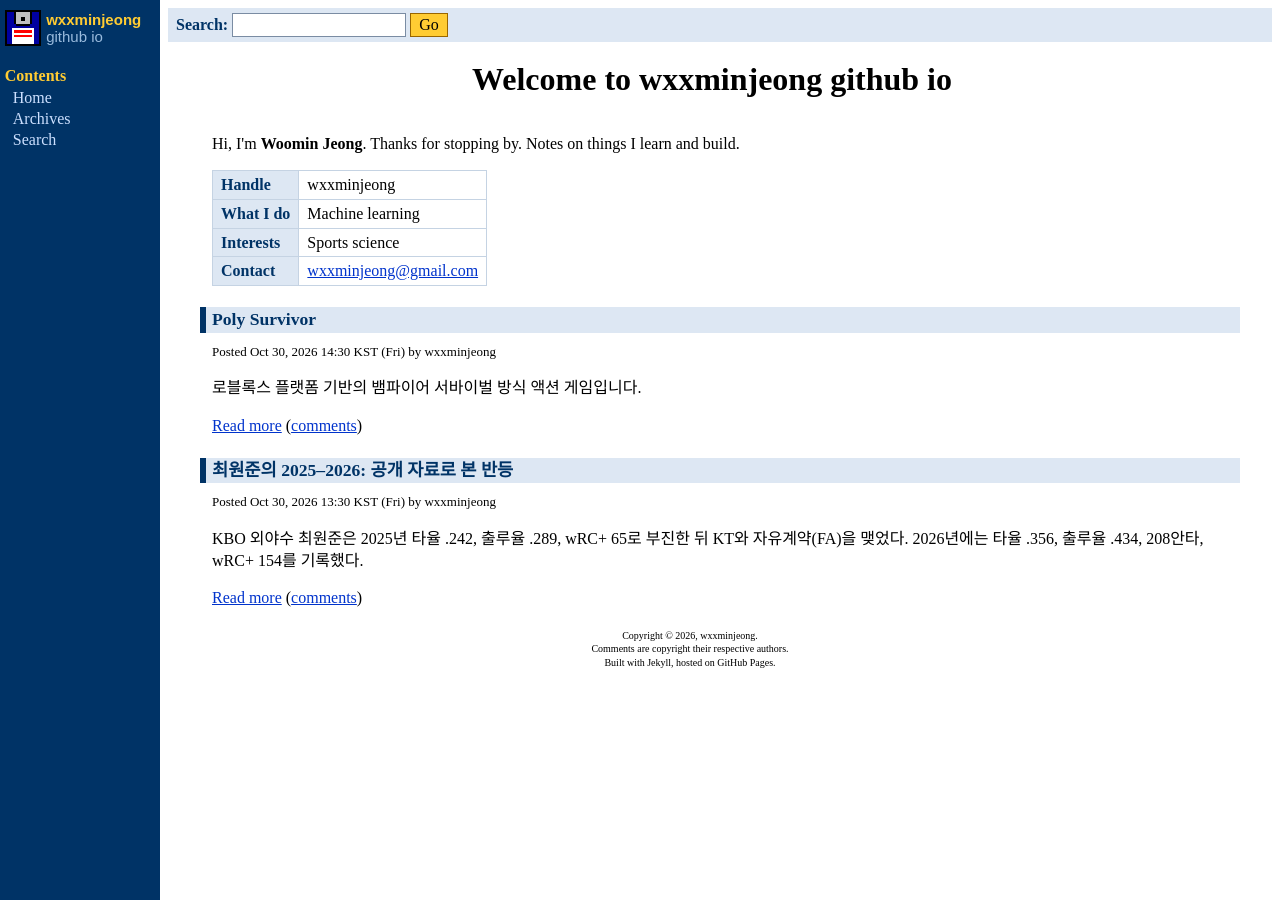
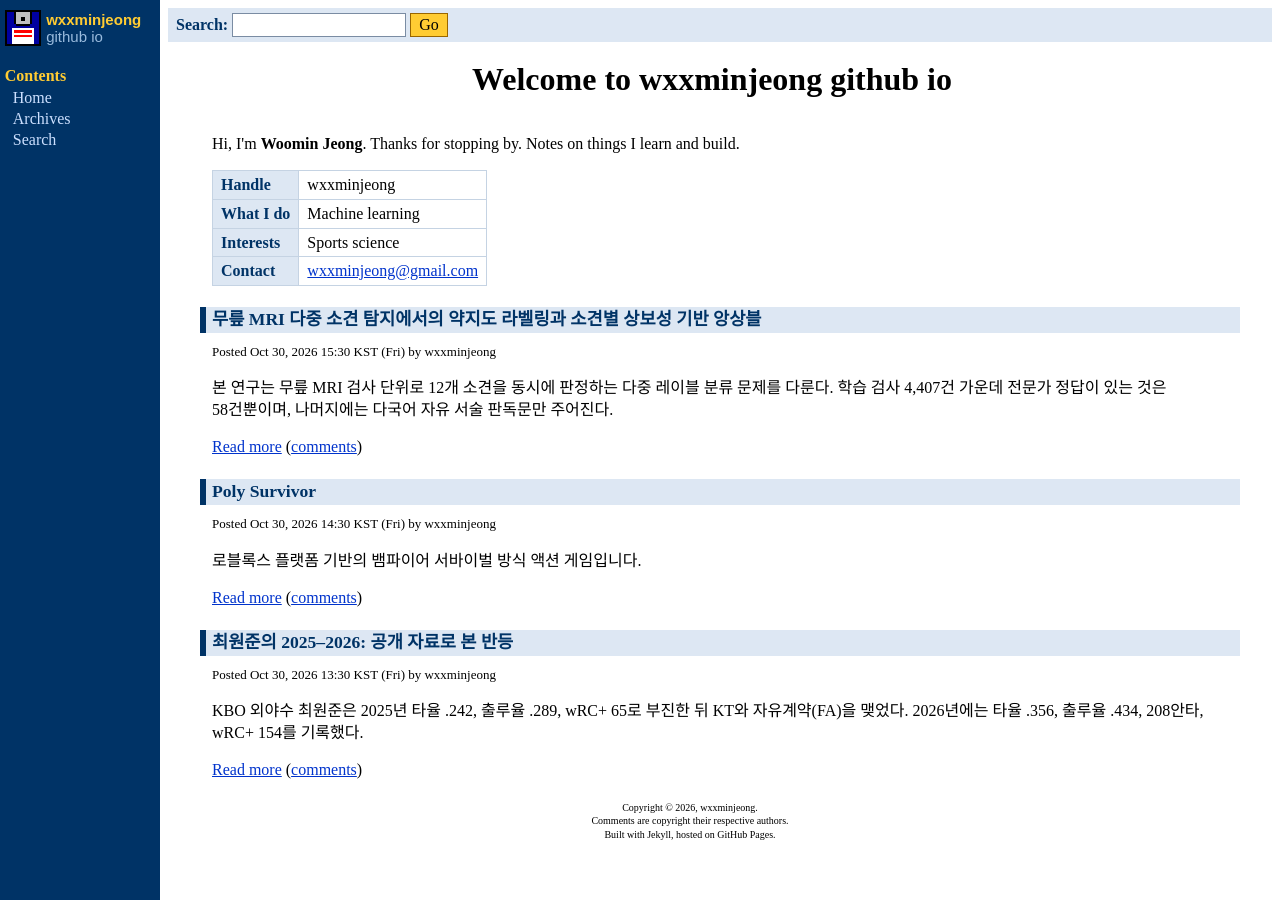
Before and after one commit to wxxminjeong/wxxminjeong.github.io, a Jekyll site: the page built from index.html, in a window 1280 px wide. Built offline with Jekyll 4.4.1, drawn with Linux system fonts in a browser that asks for light colours; part of the change alters nothing that is shown.

Commit message:
Add the knee MRI weak-supervision ensemble post
Publish the report as a Korean post with all eight tables, the rank
fusion formula, Figure 1 cropped from the PDF, and a link to the
original PDF under assets/files/. Add a p.eq style for centered
equations.

Co-Authored-By: Claude Opus 5.5 <noreply@anthropic.com>
Claude-Session: https://claude.ai/code/session_01RuTpTZjHqmqvmhKrHAEBWS

```diff
--- /dev/null
+++ b/_posts/2026-10-30-knee-mri-weak-supervision-ensemble.md
@@ -0,0 +1,232 @@
+---
+title: "무릎 MRI 다중 소견 탐지에서의 약지도 라벨링과 소견별 상보성 기반 앙상블"
+date: 2026-10-30 15:30:00 +0900
+lang: ko
+excerpt: "본 연구는 무릎 MRI 검사 단위로 12개 소견을 동시에 판정하는 다중 레이블 분류 문제를 다룬다. 학습 검사 4,407건 가운데 전문가 정답이 있는 것은 58건뿐이며, 나머지에는 다국어 자유 서술 판독문만 주어진다."
+---
+
+*Woomin Jeong, 한밭대학교 컴퓨터공학과*
+
+[PDF 원문](/assets/files/knee_mri_weak_supervision_ensemble_WoominJeong.pdf)
+
+**초록** 본 연구는 무릎 MRI 검사 단위로 12개 소견(전·내측 측부인대 파열, 내·외측 반월상연골 파열, 내측·외측·슬개대퇴 골관절염, 관절 삼출, 활막염, 베이커 낭종, 골좌상, 골절)을 동시에 판정하는 다중 레이블 분류 문제를 다룬다. 학습 검사 4,407건 가운데 전문가 정답이 있는 것은 58건뿐이며, 나머지에는 다국어 자유 서술 판독문만 주어진다. 이 조건에서 우리는 세 가지를 제안하고 검증한다. 첫째, 판독문과 대표 영상을 함께 해석하는 대규모 언어모델로 연한 라벨을 만들고, 라벨 출처를 소견별로 선택한다(전문가 정답 기준 평균 AUC 0.926 → 0.936). 둘째, 대회와 독립된 외부 코호트(OAI, 2,377 무릎)에서 모델 간 소견별 상보성을 측정하고, 이를 근거로 앙상블 가중치를 소견마다 다르게 둔다. 그 결과 균일 가중 대비 외부 코호트 AUC가 0.9451에서 0.9474로, 공개 시험 집합 AUC가 0.957에서 0.958로 향상되었다. 셋째, 해부학적 기준점으로 무릎 관절을 잘라 보는 관심영역 중심 학생 모델을 제안된 라벨로 학습한다. 동일 백본·동일 라벨에서 전체 시야 입력(0.913) 대비 전문가 정답 AUC가 0.941로 높았다. 최종 앙상블은 공개 시험 집합에서 AUC 0.959를 기록했다. 이와 함께 지식 증류가 단일 모델 성능을 높이는 대신 앙상블 기여를 줄이는 현상, 외부 데이터 혼합과 2차 증류의 실패를 분석한다.
+
+**핵심어:** 무릎 MRI, 약지도 학습, 대규모 언어모델 라벨링, 다중 인스턴스 학습, 지식 증류, 앙상블 상보성, 관심영역 기반 학습
+
+## 1. 서론
+
+근골격계 MRI 판독 자동화는 소견 수가 많고 소견 사이에 해부학적 의존성이 있어 어려운 문제다. 또한 대규모 전문가 주석을 확보하기 어렵다. 실제 임상 데이터에는 판독문이 함께 저장되므로, 판독문에서 라벨을 추출하는 약지도 학습이 현실적인 대안으로 연구되어 왔다. 그러나 판독문은 언급하지 않은 소견에 대해 침묵하고 표현이 기관과 언어마다 달라, 추출된 라벨에 체계적인 잡음이 생긴다.
+
+본 연구는 RSNA Knee Abnormality Detection 데이터(학습 4,407 검사, 전문가 정답 58 검사, 숨겨진 시험 1,322 검사)에서 다음 질문을 다룬다. (1) 판독문만 있는 검사에서 얼마나 정확한 연한 라벨을 만들 수 있는가. (2) 서로 다른 데이터·라벨로 학습된 여러 모델을 어떻게 결합해야 하는가. 특히 단일 성능이 낮은 모델도 앙상블에 기여할 수 있는가. (3) 입력 시야(field of view)는 소견별 성능에 어떤 영향을 주는가.
+
+주요 기여는 다음과 같다.
+
+- 판독문 단독 라벨과 영상+판독문 다중모달 라벨을 비교하고, 소견별 출처 선택이 라벨 품질을 높임을 보인다(3절).
+- 독립 외부 코호트에서 모델 간 소견별 상보성을 정량화하고, 이에 기반한 소견별 가중 앙상블을 제안한다(5절).
+- 지식 증류가 단일 모델 성능과 앙상블 기여 사이에서 상충 관계를 만든다는 것을 보인다. 또 같은 입력 표현 안에서는 앙상블 기여가 포화된다는 것도 보인다(6.3절).
+- 입력 시야 가설을 좌우 정규화 대조 실험과 관심영역 학생 모델로 검증한다(6.4절).
+
+## 2. 데이터와 평가 방법
+
+### 2.1 데이터
+
+각 검사는 시상면·관상면·축상면의 여러 시리즈(지방억제 여부 포함)로 이루어진 DICOM과 판독문을 포함한다. 판독문은 스페인어·네덜란드어·영어 등으로 작성되었고 서식이 표준화되어 있지 않다. 동일한 판독문을 공유하는 검사 그룹이 있어, 교차검증 분할은 판독문 그룹 단위로 수행했다. 평가 지표는 12개 소견별 ROC-AUC의 산술 평균이다.
+
+### 2.2 평가 집합
+
+세 평가 집합을 상호 보완적으로 사용했다(표 1). 전문가 정답 집합(이하 G58)은 규모가 작고 라벨 출처 선택에도 쓰였으므로 탐색적 지표로만 해석한다. 외부 코호트 평가는 Osteoarthritis Initiative(OAI)의 2,377 무릎에서 MOAKS 기반 전문가 판독으로 9개 소견을 평가한다. 대회 데이터와 독립되어 있으나 도메인 차이가 있다. 공개 시험 집합은 숨겨진 시험 데이터의 약 30%로, 표본 오차가 약 0.003이다. 본 보고서에서 채택한 결론은 원칙적으로 둘 이상의 평가 집합에서 같은 방향의 효과가 관찰된 경우로 한정한다.
+
+| 평가 집합 | 규모 | 독립성 | 주요 한계 |
+|---|---|---|---|
+| G58 (전문가 정답) | 58 검사 | 모델 학습에서 제외 | 양성 9~35건, 라벨 선택에 재사용(낙관적 편향) |
+| OAI 외부 코호트 | 2,377 무릎, 9개 소견 | 완전 독립 | 도메인 차이, 일부 모델은 원본 영상 부재로 평가 불가 |
+| 공개 시험 집합 | 약 400 검사 | 완전 독립 | 표본 오차 약 0.003, 소수점 셋째 자리까지만 공개 |
+
+**표 1.** 평가 집합의 특성.
+
+## 3. 약지도 라벨 구축
+
+### 3.1 판독문 기반 라벨
+
+판독문에서 소견별 확률을 추출하는 독자(reader) 여러 개를 구성했다. 오픈 대규모 언어모델 6종의 평균(6R), Claude 텍스트 독자, Astra 텍스트 독자 등이다. 판독문이 소견을 언급하지 않은 칸(silent cell)은 음성으로 간주하지 않고, 학습 손실에서 제외하거나 교사 모델 예측으로 채웠다.
+
+### 3.2 영상+판독문 다중모달 라벨
+
+판독문의 침묵을 보완하기 위해, 시리즈별 대표 슬라이스 몽타주와 판독문을 함께 입력해 소견을 판정하는 다중모달 라벨을 생성했다(Claude 영상+판독문, Astra 영상+판독문). 이 방식은 판독문에 언급되지 않은 소견에도 영상 근거로 확률을 부여한다.
+
+### 3.3 소견별 출처 선택
+
+출처마다 상대적으로 강한 소견이 달랐다. 관절 삼출과 베이커 낭종은 영상 정보가 있는 다중모달 라벨이, 슬개대퇴 골관절염은 텍스트 라벨이 우수했다. 따라서 소견 <i>c</i>마다 G58 AUC 상위 두 출처의 평균을 학습 라벨로 사용했다.
+
+| 라벨 출처 | G58 평균 AUC |
+|---|--:|
+| Claude 텍스트 | 0.908 |
+| 오픈 LLM 6종 평균 (6R) | 0.910 |
+| Claude 영상+판독문 | 0.916 |
+| Astra 영상+판독문 | 0.924 |
+| 세 출처 평균 (6R, Astra 영상, Claude 영상) | 0.926 |
+| **소견별 상위 두 출처 평균** | **0.936** |
+
+**표 2.** 라벨 출처별 G58 성능. 마지막 행은 출처를 G58로 선택했으므로 낙관적으로 편향된 값이며, 이 편향은 6.4절에서 외부 코호트로 재검증한다.
+
+## 4. 모델
+
+### 4.1 2.5D 다중 인스턴스 모델(전체 시야)
+
+검사를 평면과 지방억제 여부에 따른 슬롯으로 나누고, 슬롯당 최대 96 슬라이스를 384px로 정규화했다. 인접한 세 슬라이스를 하나의 인스턴스(창)로 보고 ConvNeXt 백본으로 특징을 추출한 뒤, 슬롯·위치 임베딩과 트랜스포머 한 층을 거쳐 소견별 주의 기반 다중 인스턴스 풀링으로 검사 단위 로짓을 얻는다. 학습 시에는 검사당 16개 인스턴스를 무작위로 뽑고, 추론 시에는 모든 유효 인스턴스(평균 약 94개)와 해부학적 좌우 반전 시험 시간 증강을 사용한다.
+
+### 4.2 지식 증류
+
+판독문 라벨 <i>y</i>와 공개된 CoAtNet 기반 교사 모델의 학습 데이터 예측 <i>t</i>를 섞은 목표 <i>ỹ</i> = 0.5<i>y</i> + 0.5<i>t</i>로 학생을 학습했다. 라벨이 침묵하는 칸에는 <i>t</i>만 사용했다. 15 epoch 학습했으며, 가중치 지수 이동평균(0.999)을 평가에 사용했다.
+
+### 4.3 교사 없는 공간 주의 모델
+
+교사 모델과 다른 오차 구조를 얻기 위해, ConvNeXt-S에 소견별 공간 주의(인스턴스 내부 위치에 대한 소견별 질의)를 추가하고 교사 없이 약지도 라벨만으로 학습했다.
+
+### 4.4 관심영역 중심 학생 모델
+
+SKM-TEA 데이터로 학습된 공개 해부학 분할 모델로 무릎 관절의 기준점을 찾고, 주변 약 100mm 영역과 전체 시야를 함께 288px로 잘라 입력하는 공개 학습 파이프라인을 채택했다. 3.5mm 물리 간격으로 슬라이스를 묶고, 검사당 64 인스턴스, ConvNeXt-S(ImageNet-22k), 소견별 공간 주의를 쓴다. 학습 목표만 소견별 선택 라벨로 바꾸었고, 교사는 쓰지 않았다. 동일 파이프라인을 공개 라벨(blendjev)로 학습한 공개 모델을 대조군으로 사용한다.
+
+## 5. 상보성 기반 앙상블
+
+### 5.1 순위 결합
+
+모델들의 출력 보정 상태가 서로 달라 확률 평균 대신 소견별 백분위 순위의 가중 평균을 사용했다. 모델 집합 <i>M</i>, 소견 <i>c</i>, 검사 <i>i</i>에 대해
+
+<p class="eq"><i>s<sub>c</sub></i>(<i>i</i>) = Σ<sub><i>m</i>∈<i>M</i></sub> <i>w<sub>m,c</sub></i> · rank<sub><i>c</i></sub>(<i>p<sub>m,c</sub></i>(<i>i</i>)) / Σ<sub><i>m</i></sub> <i>w<sub>m,c</sub></i></p>
+
+이며, 여러 단계를 결합할 때는 각 단계의 출력을 다시 순위로 변환한다. AUC는 순위에만 의존하므로 이 결합은 지표와 정합적이다.
+
+### 5.2 소견별 상보성 측정
+
+외부 코호트에서 공개 교사 모델과 우리 전체 시야 모델의 소견별 AUC를 비교하면 강약이 뚜렷이 갈린다(표 3). 외측 골관절염과 슬개대퇴 골관절염에서는 교사 모델이 크게 앞서고, 관절 삼출·반월상연골·베이커 낭종에서는 우리 모델이 앞선다. 모든 소견에 같은 가중치를 주면 약한 소견의 손실이 강한 소견의 이득을 상쇄한다.
+
+| 모델 | 평균 | ACL | 내측 반월 | 외측 반월 | 내측 OA | 외측 OA | PF OA | 삼출 | 활막염 | 베이커 |
+|---|--:|--:|--:|--:|--:|--:|--:|--:|--:|--:|
+| 공개 교사 모델 (CoAtNet) | 0.943 | 0.972 | 0.927 | 0.927 | 0.940 | **0.951** | **0.990** | 0.941 | **0.954** | 0.888 |
+| 전체 시야 증류 모델 8개 | 0.943 | 0.977 | **0.937** | **0.944** | 0.956 | 0.880 | 0.965 | 0.957 | 0.950 | **0.917** |
+| 교사 없는 공간 주의 모델 2개 | 0.931 | **0.982** | 0.933 | 0.933 | **0.957** | 0.872 | 0.938 | **0.960** | 0.948 | 0.854 |
+
+**표 3.** 외부 코호트(OAI 2,377 무릎)의 소견별 AUC. 공개 교사 모델과 우리 증류 모델 8개는 평균이 같지만(0.9433 대 0.9428) 강한 소견이 서로 다르다.
+
+### 5.3 소견별 가중치
+
+외부 코호트와 G58 양쪽에서 AUC가 증가하는 방향으로 소견별 가중치 <i>w<sub>c</sub></i>를 정했다(표 4). 외측·슬개대퇴 골관절염은 0으로 두어 해당 소견을 공개 모델에 맡기고, 우리 모델이 강한 소견에는 15~25%를 할당했다. 교사 없는 공간 주의 모델(4.3절)은 반월상연골·삼출·활막염 네 소견에서만 두 평가 집합 모두 이득이 확인되어 이 소견들에만 10%로 추가했다.
+
+| 소견 | <i>w<sub>c</sub></i> | 소견 | <i>w<sub>c</sub></i> | 소견 | <i>w<sub>c</sub></i> |
+|---|--:|---|--:|---|--:|
+| ACL | 0.20 | 내측 OA | 0.20 | 활막염 | 0.15 |
+| MCL | 0.10 | 외측 OA | 0.00 | 베이커 낭종 | 0.20 |
+| 내측 반월상연골 | 0.20 | PF OA | 0.00 | 골좌상 | 0.05 |
+| 외측 반월상연골 | 0.15 | 관절 삼출 | 0.25 | 골절 | 0.20 |
+
+**표 4.** 전체 시야 모델 묶음의 소견별 가중치.
+
+### 5.4 최종 구성
+
+<figure class="shot">
+<a href="/assets/img/posts/knee-mri/fig1-ensemble.png"><img src="/assets/img/posts/knee-mri/fig1-ensemble.png" alt="최종 앙상블 구조" width="1497" height="587"></a>
+</figure>
+
+**그림 1.** 최종 앙상블 구조. 파란 상자가 본 연구에서 학습한 모델이다. 기준 앙상블의 두 공개 모델 간 소견별 가중치는 공개된 설정을 따랐다.
+
+## 6. 실험 결과와 분석
+
+### 6.1 단일 모델
+
+| 모델 | 입력 | 목표 | G58 | OAI |
+|---|---|---|--:|--:|
+| 2.5D MIL ConvNeXt-T | 전체 시야 | 판독문 라벨 | 0.915~0.921 | – |
+| 2.5D MIL ConvNeXt-T | 전체 시야 | 라벨 + 교사 증류 | 0.923~0.931 | 0.939~0.942 |
+| 위 8개 앙상블 | 전체 시야 | 라벨 + 교사 증류 | 0.928 | 0.943 |
+| ConvNeXt-S 공간 주의 | 전체 시야 | 라벨 (교사 없음) | 0.924 | 0.931 |
+| ConvNeXt-S 공간 주의 | 전체 시야 | 소견별 선택 라벨 | 0.913 | 0.923 |
+| ConvNeXt-T | 전체 시야 | 소견별 선택 라벨 | 0.923 | 0.936 |
+| ConvNeXt-S 관심영역 (공개 라벨) | 관절 중심 | 공개 라벨 | 0.932 | – |
+| **ConvNeXt-S 관심영역 (제안)** | 관절 중심 | 소견별 선택 라벨 | **0.941** | – |
+
+**표 5.** 단일 모델 성능(모두 G58을 학습에서 제외). 공개 시험 집합에서 판독문 라벨 단독 모델은 0.941~0.942, 교사 증류 모델은 0.949를 기록했다. 관심영역 모델은 OAI 원본 영상이 없어 외부 코호트에서 평가하지 못했다.
+
+### 6.2 앙상블 구성 요소별 기여
+
+공개된 기준 앙상블(두 공개 모델의 소견별 순위 결합, 공개 시험 AUC 0.958)에서 출발해 구성 요소를 하나씩 더하거나 바꾼 결과를 표 6에 정리했다. 공개 시험 집합은 소수점 셋째 자리까지만 공개되므로, 같은 표시값끼리의 순서는 공개 점수 상위 두 제출을 알려 주는 대회 플랫폼 표시로 판별했다. 이 비교는 순서만 알려 주며 효과 크기를 제공하지 않는다.
+
+| 구성 | 공개 시험 AUC | OAI·G58 근거 |
+|---|--:|---|
+| 기준 앙상블 + 전체 시야 묶음, 모든 소견 균일 10% | 0.957 | – |
+| + 소견별 가중치(표 4) | 0.958 | OAI 0.9451 → 0.9474, G58 0.9368 → 0.9382 |
+| + 관심영역 공개 모델을 관심영역 자리에 35% | 0.958 (↑) | – |
+| + 전체 시야 묶음을 G58 포함 재학습판으로 교체 | 0.958 (↑) | – |
+| + 공간 주의 모델, 4개 소견 10% | 0.958 (↑) | 두 집합 모두 해당 소견 이득 |
+| + 제안 관심영역 학생(G58 포함), 공개 모델과 로짓 평균 | 0.958 (↑) | G58 0.941 대 0.932 |
+| 학생 묶음 비중 35% → 50% | **0.959** | – |
+| + 교사 없는 전체 시야 ConvNeXt-T (가중 0.5) | **0.959 (↑)** | OAI 앙상블 이득이 8모델 묶음과 동등 |
+
+**표 6.** 구성 요소별 효과. (↑)는 표시값이 같지만 직전 구성보다 높은 순위로 판별된 경우다. 학생 묶음 비중을 65%로 올리거나 공개 관심영역 모델을 우리 재현판으로 대체하면 0.958로 낮아졌다.
+
+### 6.3 지식 증류와 앙상블 기여의 상충
+
+교사 증류는 전체 시야 모델의 공개 시험 AUC를 0.942에서 0.949로 높였다. 그러나 외부 코호트에서 교사 모델에 각 모델을 소견별 최적 가중치로 더했을 때의 AUC 증가량은 단일 성능과 거의 무관했다(표 7). 단일 0.928인 교사 없는 모델과 0.940~0.942인 증류 모델이 모두 +0.008~0.009 범위에 모였고, 증류 모델 8개의 앙상블도 +0.0096에 그쳤다. 증류는 학생의 오차를 교사와 비슷하게 만들어, 단일 성능 향상분이 교사와의 결합에서 대부분 상쇄된다. 이 결과는 같은 입력 표현 안에서 시드, 라벨 혼합 비율, 증류 변형을 늘리는 전략의 한계를 보여 준다. 실제로 2차 교사(공개 두 모델의 결합)로 증류한 학생은 G58 0.920, OAI 0.938로 1차 증류보다 낫지 않았다.
+
+| 교사 모델에 더한 모델 | 단일 OAI AUC | 결합 후 증가량 |
+|---|--:|--:|
+| 교사 없는 공간 주의 모델 (단일 시드) | 0.928 | +0.008~0.009 |
+| 전체 시야 증류 모델 (각각) | 0.939~0.942 | +0.008~0.009 |
+| 전체 시야 증류 모델 8개 앙상블 | 0.943 | +0.0096 |
+| 위 8개 + 교사 없는 공간 주의 모델 | – | +0.0099 |
+
+**표 7.** 단일 성능과 앙상블 기여(외부 코호트, 교사 모델 단독 0.9433 기준, 소견별 최적 가중치). 단일 성능이 0.014 차이 나도 결합 이득은 거의 같다.
+
+### 6.4 입력 시야 가설
+
+전체 시야 모델은 외측 골관절염과 슬개대퇴 골관절염에서 일관되게 약했다(OAI 0.880, 0.965). 먼저 좌우 혼동 가설을 검증했다. 왼쪽 무릎을 오른쪽 기준으로 반전해 정규화하고 학습·평가했으며, OAI에서는 실제 좌우 정보를 사용했다. 그래도 외측 골관절염 AUC는 0.874에서 0.871로 변하지 않았다. 입력 해상도를 320px에서 384px로 올려도 차이가 없었다. 반면 같은 ConvNeXt-S 백본과 같은 소견별 선택 라벨로 입력만 관절 중심으로 바꾸자, G58 AUC가 0.913에서 0.941로 크게 향상되었다(표 5).
+
+약 120mm의 전체 시야를 320px로 축소하면 픽셀 간격이 약 0.4mm다. 관심영역 입력은 약 100mm를 288px로 보아 약 0.35mm로, 같은 구조를 더 크게 표현한다. 얇은 연골과 슬개대퇴 관절면을 평가하는 소견일수록 이 차이가 중요하다는 해석과 결과가 일치한다. 또한 이 비교는 같은 G58로 선택한 라벨을 양쪽 모델이 공유하므로, 라벨 선택 편향과 무관한 입력 효과를 보여 준다.
+
+다만 관심영역 모델은 외부 코호트로 평가하지 못해, 외측·슬개대퇴 골관절염에서의 개선을 독립 데이터로 확인하지는 못했다. G58에서 제안 학생은 공개 라벨로 학습된 대조군보다 관절 삼출(0.989 대 0.950, 부트스트랩 2,000회에서 차이 신뢰구간 [+0.006, +0.084])에서 우수했다. 반면 내측 측부인대(0.930 대 0.966, [−0.087, −0.002])에서는 열세였다. 외측 OA(0.845 대 0.851)와 PF OA(0.876 대 0.902)를 포함한 나머지 소견은 신뢰구간이 0을 포함했다. 즉 라벨 교체의 효과는 소견마다 방향이 달랐고, 두 모델을 로짓 평균한 묶음이 어느 한쪽보다 안정적이었다.
+
+### 6.5 부정적 결과
+
+| 방법 | 결과 | 해석 |
+|---|---|---|
+| 외부 코호트(OAI) 2,377 무릎을 학습에 혼합 (MOAKS 보조 과제 포함) | 공개 시험 0.946~0.947 (기준 0.949) | 도메인 차이가 이득을 상회 |
+| 교사 대신 자체 교차검증 예측으로 의사 라벨 | 0.945~0.946 | 약한 교사로 대체한 효과 |
+| 2차 증류 (공개 두 모델 결합 교사) | G58 0.920, OAI 0.938 | 교사 결합의 오차 구조를 학습해 다양성 감소 |
+| 좌우 정규화, 384px 해상도 | 변화 없음 | 병목은 시야 |
+| 작은 배치(2)와 큰 헤드 학습률(1e-3)의 전체 시야 모델 | 학습 발산 | 최적화 불안정 |
+| 여러 소견에 보조 모델을 G58 기준으로 세밀하게 선택·가중 | 개선 없음 | 58건 기준 선택의 과적합 |
+
+**표 8.** 효과가 없었거나 성능을 낮춘 시도.
+
+## 7. 논의
+
+**상보성 측정의 가치.** 공개 모델보다 단일 성능이 낮은 모델도, 그 모델이 강한 소견을 정확히 식별하면 앙상블에 기여할 수 있었다. 이 판단에는 학습 데이터와 독립된 외부 코호트가 결정적이었다. 학습 데이터에 대한 교사 예측은 표본 내 예측이라 편향되어 있고, G58은 너무 작기 때문이다.
+
+**라벨과 표현의 분리.** 소견별 선택 라벨은 전체 시야 모델에서는 이득이 불분명했다. 그러나 관심영역 모델에서는 공개 라벨 대조군보다 높은 성능으로 이어졌다. 라벨 품질의 향상은 입력 표현이 해당 소견을 판별할 수 있을 때에만 드러난다는 해석이 가능하다.
+
+**계산 제약.** 추론은 GPU 두 장으로 9시간 안에 끝나야 했다. 관심영역 모델 세 개를 포함한 구성은 이 한계에 근접했다. 전체 시야 모델들의 렌더링을 한 번으로 통합하고 두 GPU에 표본을 분할해, 출력이 동일한 상태로 실행 시간을 줄였다. 다만 모델을 더 늘리면 여유가 다시 사라졌다. 실행 시간은 정확도와 함께 설계 변수로 다뤄야 한다.
+
+## 8. 한계
+
+- G58은 라벨 출처 선택, 앙상블 가중치 결정, 모델 비교에 겹쳐 사용되었다. 따라서 G58 수치에는 선택 편향이 있으며 탐색적 지표로만 해석해야 한다.
+- 외부 코호트는 9개 소견만 포함하고, 연령대·장비·촬영 프로토콜이 대회 데이터와 다르다. 관심영역 모델은 원본 영상이 없어 외부 코호트로 평가하지 못했다.
+- 공개 시험 집합의 결과는 소수점 셋째 자리까지만 관찰되었다. 같은 표시값 안의 비교는 순서 정보뿐이며, 숨겨진 나머지 70%에서의 효과를 보장하지 않는다.
+- 사용한 공개 모델 중 일부는 학습에 외부 데이터(OAI, fastMRI, SKM-TEA)를 사용했다.
+
+## 9. 결론
+
+판독문만 주어지는 대규모 무릎 MRI 데이터에서, 다중모달 대규모 언어모델 라벨과 소견별 출처 선택은 라벨 품질을 높였다. 독립 외부 코호트로 측정한 소견별 상보성에 기반해 가중치를 두는 앙상블은 균일 결합보다 일관되게 나았다. 지식 증류는 단일 성능을 높이지만 교사와의 결합 이득을 줄였다. 이후의 성능 향상은 증류 변형이 아니라 입력 표현의 변화, 곧 관절 중심 관심영역 학습에서 나왔다. 최종 앙상블은 숨겨진 시험 데이터의 공개 부분에서 AUC 0.959를 기록했다.
+
+## 감사의 말
+
+본 연구는 공개된 모델과 코드를 기반으로 수행되었다. CoAtNet 기반 MIL 레시피(dreaddevelopment), CoAtNet 가중치와 관심영역 모델 학습 코드·라벨(nartaa), 관심영역 ConvNeXt 모델과 해부학 기준점 코드(heliosli), 2.5D ConvNeXt 판독기(goodpjw2008), 판독문 라벨(riadmohamed42, stevenleehans, pilkwang)의 저자들에게 감사한다. OAI 데이터는 NIMH Data Archive를 통해 이용했으며(Dataset identifier 10.15154/0hcg-f676), 본 보고서에는 집계 지표만 포함했다.
+
+## 부록 A. 구현 세부
+
+| 항목 | 설정 |
+|---|---|
+| 전체 시야 모델 | ConvNeXt-T(ImageNet-12k), 384px 캐시에서 320px 입력, 검사당 16 인스턴스, 배치 8, AdamW(백본 1e-4, 헤드 5e-4), 15 epoch, EMA 0.999 |
+| 관심영역 학생 | ConvNeXt-S(ImageNet-22k), 288px 크롭(320px 캐시), 3.5mm 슬라이스 간격, 검사당 64 인스턴스, 배치 2, 백본 1e-4·헤드 1e-3, 16 epoch, 소견별 정규화 BCE, 출력 편향을 사전 확률 로짓으로 초기화 |
+| 학습 장비 | 단일 RTX 5060 Ti 16GB (전체 시야 모델 1.7~2.7시간, 관심영역 학생 약 16시간) |
+| 추론 환경 | T4 GPU 2장, 인터넷 차단, 9시간 제한 |
+| 최종 학습 데이터 | 최종 모델은 G58을 포함해 재학습(전체 시야 모델은 2배 가중) |
--- a/assets/css/style.css
+++ b/assets/css/style.css
@@ -216,6 +216,9 @@ div.ArticleText table:not(.Form) td {
 }
 div.ArticleText table:not(.Form) th { background-color: var(--bar-bg); color: var(--bar-text); }
 
+/* 가운데 정렬한 수식 한 줄 */
+p.eq { margin: 1em 0; text-align: center; overflow-x: auto; }
+
 /* 글 안 스크린샷: figure.shot 하나는 전체 폭, div.shots 안에 두 개를 넣으면 두 칸 */
 figure.shot { clear: both; margin: 1em 0; }
 figure.shot img {
```
Also changed, not shown: assets/img/posts/knee-mri/fig1-ensemble.png (added), 1 other file.
